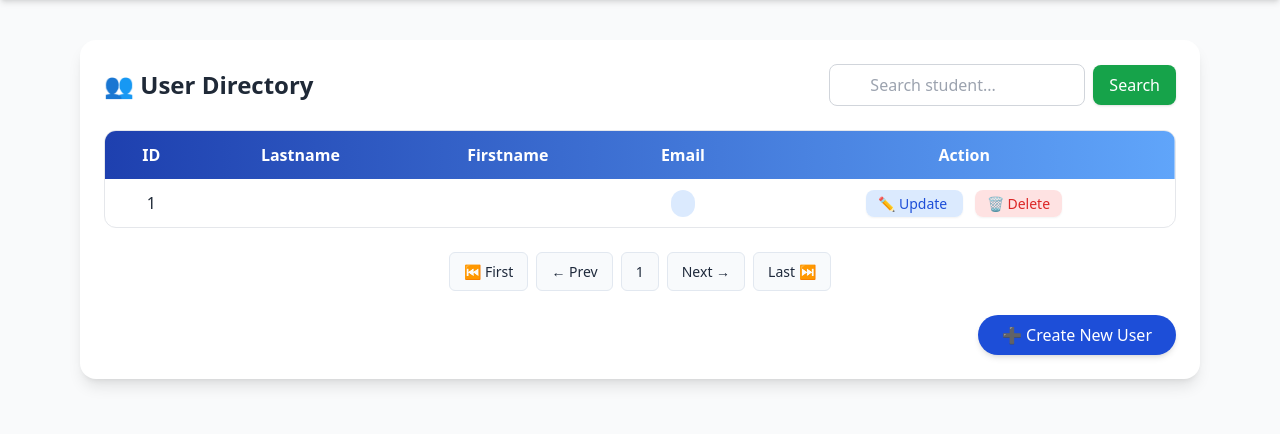
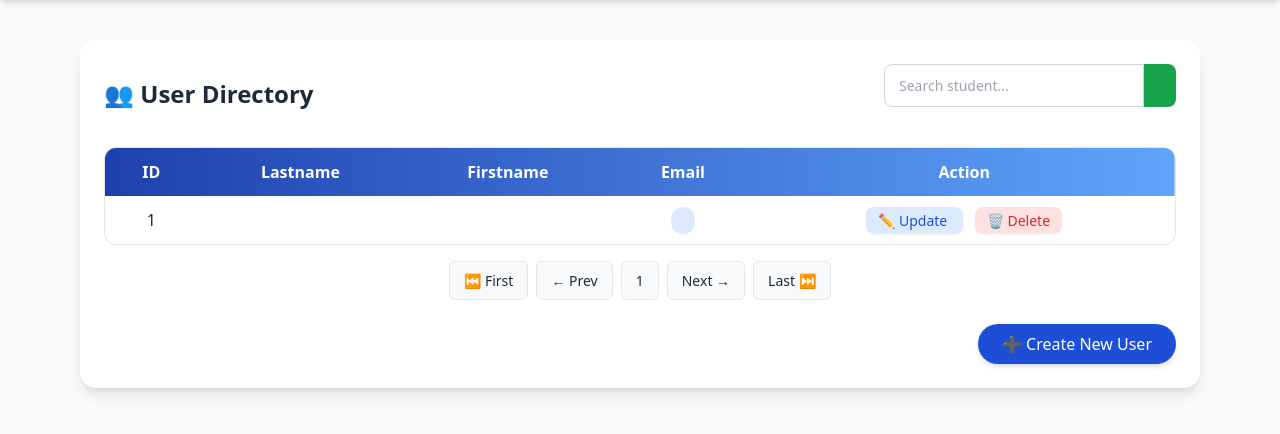
Before and after one commit to kntrnstl/Reano_KentErnestLouiFinal, a CodeIgniter app: page / in a window 1280 px wide. Shown: the part 60-494 px from the top of the page. Run offline with CodeIgniter, Linux system fonts and the light colour scheme; tables that the repository leaves empty or names only in its code hold one stand-in row (values such as "Sample post"); data that the repository does not hold is empty; some libraries are stand-ins or nearby versions.

Commit message:
first commit

```diff
--- a/app/views/users/index.php
+++ b/app/views/users/index.php
@@ -4,7 +4,7 @@
   <meta charset="UTF-8">
   <meta name="viewport" content="width=device-width, initial-scale=1.0">
   <title>User Directory</title>
-  <link rel="stylesheet" href="<?=base_url();?>public/style.css">
+  <link rel="stylesheet" href="<?=base_url();?>/public/style.css">
   <script src="https://cdn.tailwindcss.com"></script>
 </head>
 <body class="bg-gray-50 text-gray-800 font-sans">
@@ -25,24 +25,17 @@
         <h1 class="text-2xl font-semibold text-gray-800">👥 User Directory</h1>
 
      <!-- Search Bar -->
-<form method="get" action="<?=site_url()?>" class="flex items-center space-x-2">
-  <div class="relative">
+<form method="get" action="<?=site_url()?>" class="search-bar">
   <input
     type="text"
     name="q"
     value="<?=html_escape($_GET['q'] ?? '')?>"
     placeholder="Search student..."
-      class="w-64 px-4 py-2 border border-gray-300 rounded-lg pl-10 focus:outline-none focus:ring-2 focus:ring-green-500 focus:border-green-500">
-    <span class="absolute inset-y-0 left-3 flex items-center text-gray-400">
+    class="search-input">
+  <button type="submit" class="search-btn">
     <i class="fa fa-search"></i>
-    </span>
-  </div>
-  <button type="submit"
-          class="px-4 py-2 bg-green-600 hover:bg-green-700 text-white rounded-lg shadow transition duration-200">
-    Search
   </button>
 </form>
-
       </div>
 
 
@@ -90,21 +83,11 @@
       </div>
 
       <!-- Pagination -->
-<div class="mt-6 flex justify-center">
-  <div class="inline-flex items-center space-x-2">
-    <?= str_replace(
-          ['<a', '<strong', '<span', '</a>', '</strong>', '</span>'],
-          [
-            '<a class="px-3 py-1 rounded-md border border-gray-300 bg-white text-gray-700 hover:bg-blue-600 hover:text-white transition"',
-            '<span class="px-3 py-1 rounded-md border border-blue-600 bg-blue-600 text-white font-semibold"',
-            '<span class="px-3 py-1 rounded-md border border-gray-300 bg-gray-100 text-gray-500"',
-            '</a>', '</span>', '</span>'
-          ],
-          $page ?? ''
-        ) ?>
+<div class="mt-4 flex justify-center">
+  <div class="pagination flex space-x-2">
+      <?=$page ?? ''?>
   </div>
 </div>
-
 
       <!-- Button -->
       <div class="mt-6 text-right">
```
Lines whose indentation alone changed are shown as unchanged.
